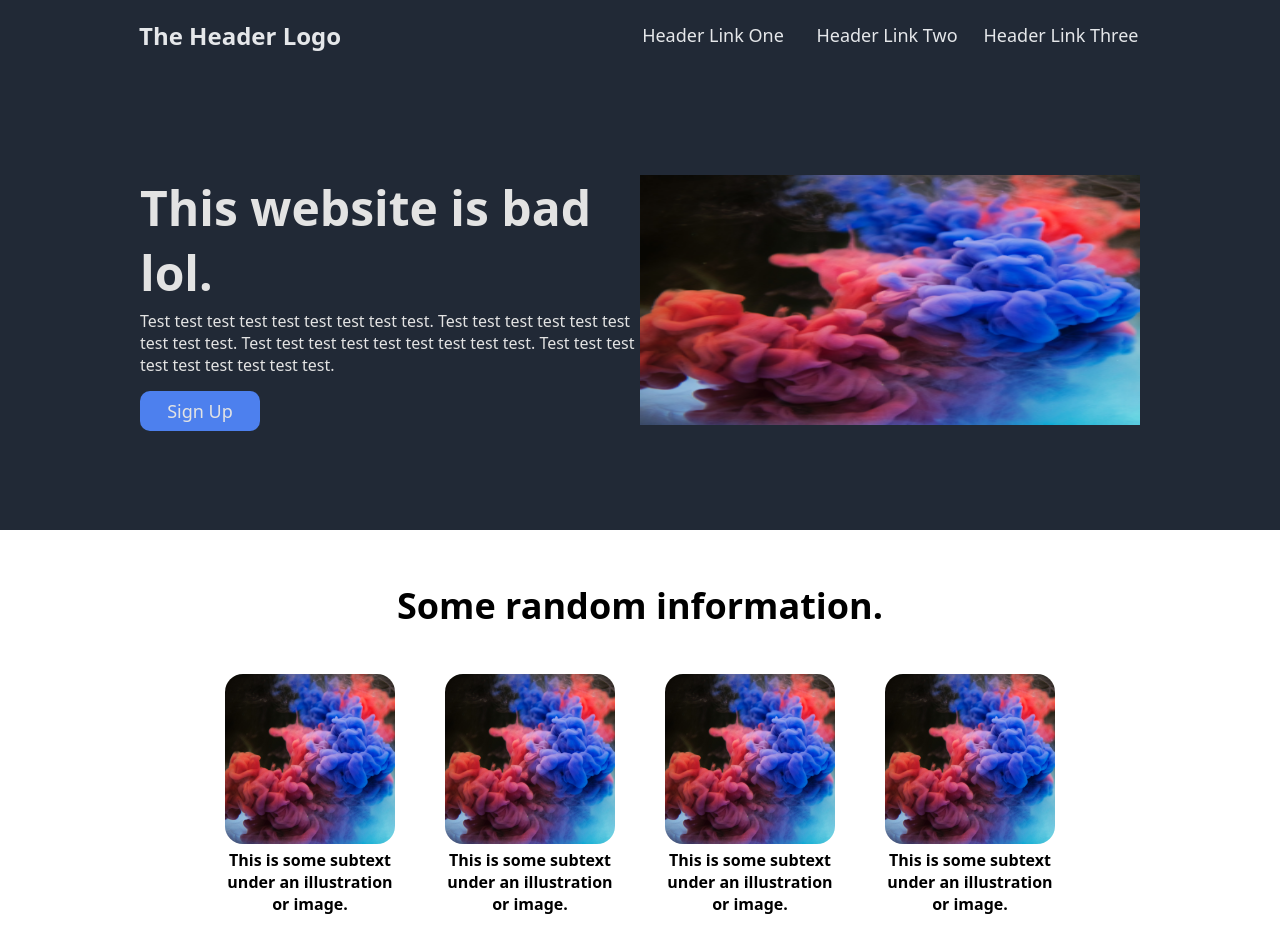
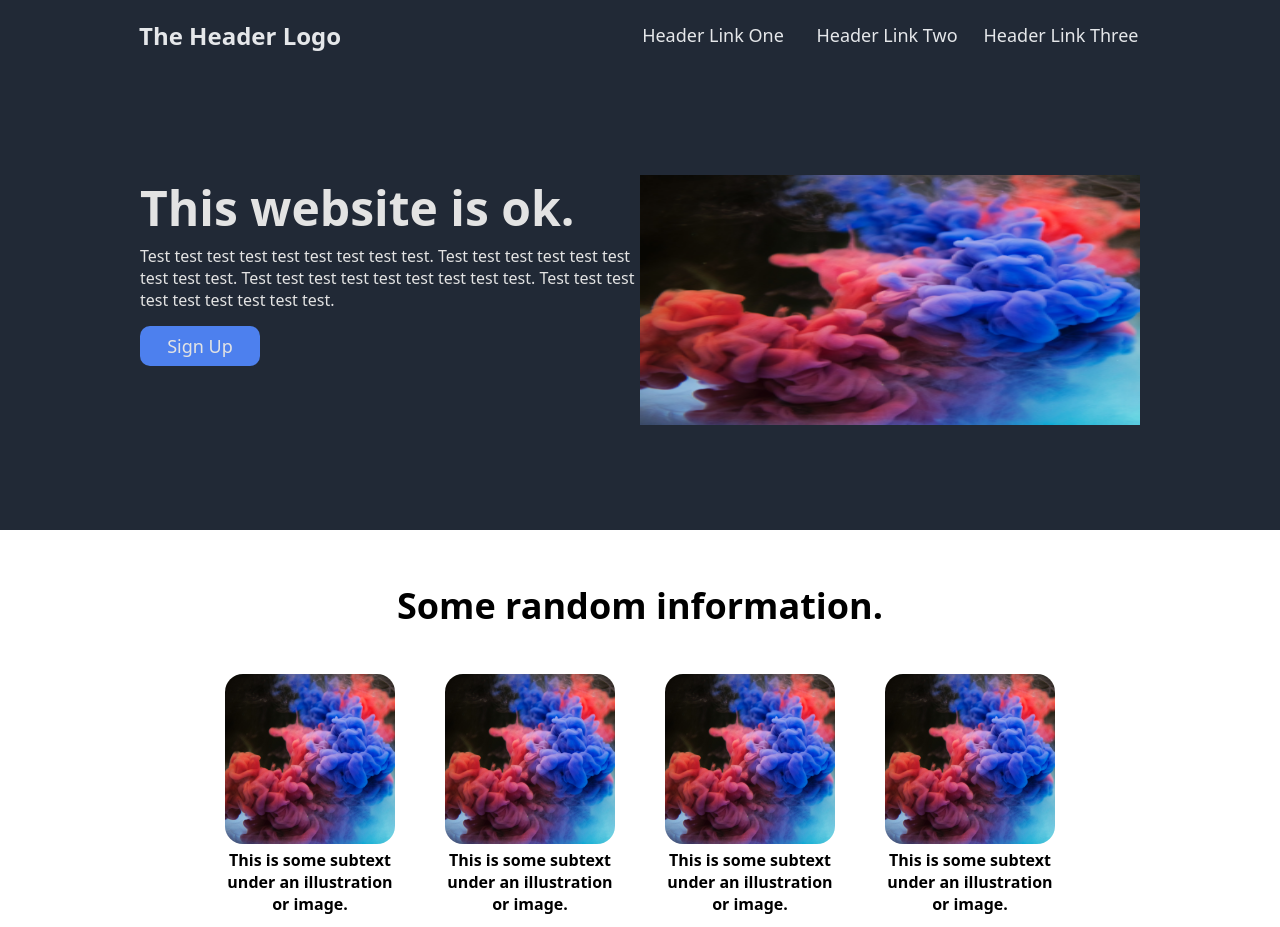
Before and after one commit to nickdubber/Website-Test, a plain HTML site: page index.html in a window 1280 px wide. Shown: the top 927 px of the page. Drawn offline with Linux system fonts and the light colour scheme.

Commit message:
Text Update

```diff
--- a/index.html
+++ b/index.html
@@ -19,7 +19,7 @@
   <div class="topback1">
   <div class="topback1container">
     <div class="topbacksplit1">
-    <h1 class="topbacksplit2header">This website is bad lol.</h1>
+    <h1 class="topbacksplit2header">This website is ok.</h1>
     <p class="topbacksplit2text">Test test test test test test test test test. Test test test test test test test test test. Test test test test test test test test test. Test test test test test test test test test.</p>
     <button class="signup">Sign Up</button>
   </div>
```
